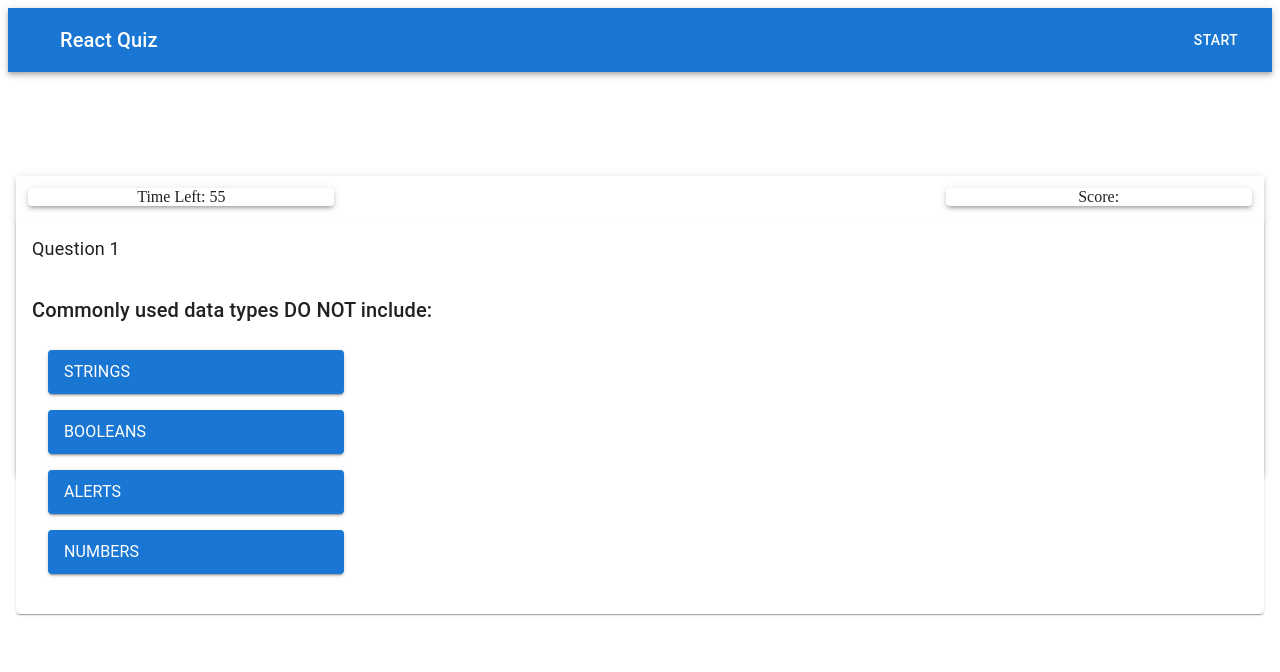
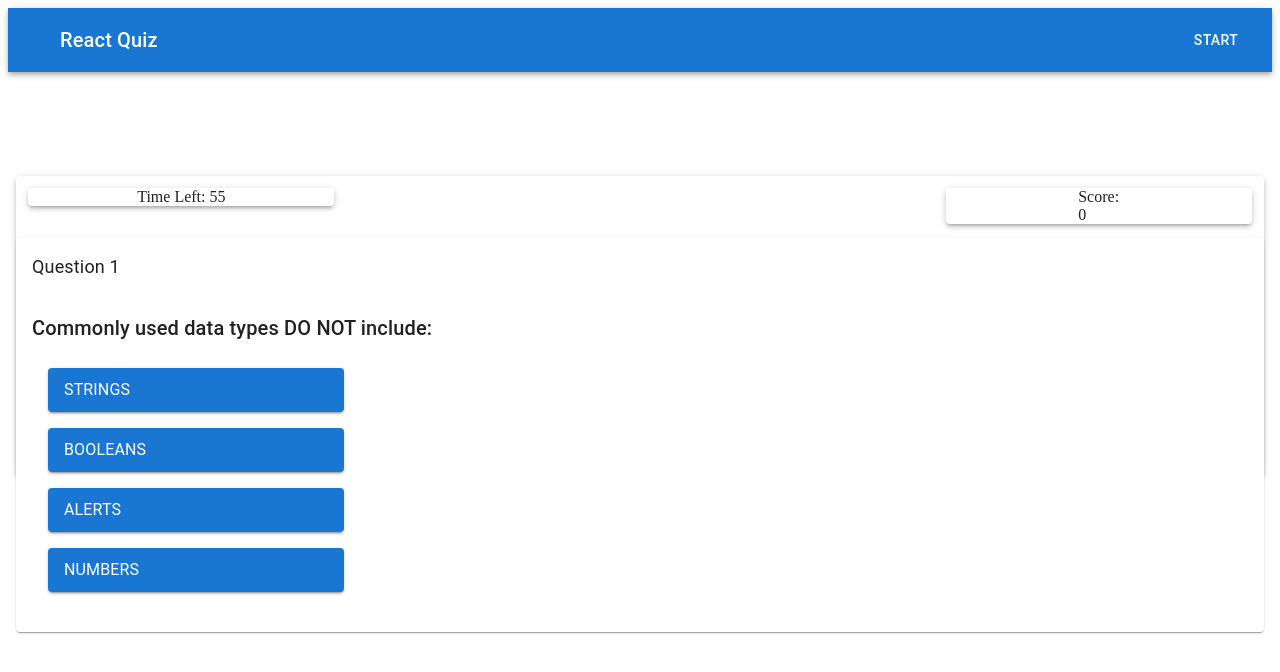
Before and after one commit to Clyderitchie/quiz, a React (Vite) app in the folder reactQuiz/: page / in a window 1280 px wide. Shown: the top 672 px of the page. Built offline with nearby package versions, Linux system fonts and the light colour scheme.

Commit message:
Score has been added

```diff
--- a/reactQuiz/src/components/questions/questions.jsx
+++ b/reactQuiz/src/components/questions/questions.jsx
@@ -5,7 +5,7 @@ import {
     ListItem, Grid, ListItemIcon, ListItemText
 } from '@mui/material'
 
-function Questions() {
+function Questions({ onCorrectAnswer }) {
 
     const [currentQuestionIndex, setCurrentQuestionIndex] = useState(0);
     const [timer, setTimer] = useState(0);
@@ -45,23 +45,18 @@ function Questions() {
 
     const currentQuestion = questions[currentQuestionIndex];
 
+
     const handleAnswerClick = (choice) => {
-
-        console.log(`Question ${currentQuestionIndex + 1} answered with: ${choice}`);
-        console.log(`Current question index before update: ${currentQuestionIndex}`);
+        if (choice === currentQuestion.answer) {
+            onCorrectAnswer();
+        }
 
         if (currentQuestionIndex < questions.length - 1) {
-            setCurrentQuestionIndex(prevIndex => {
-                const newIndex = prevIndex + 1;
-                console.log(`Updated question index: ${newIndex}`);
-                return newIndex;
-            });
+            setCurrentQuestionIndex(prevIndex => prevIndex + 1);
         } else {
             alert('Quiz completed!');
         }
-
     }
-
 
 
     useEffect(() => {
--- a/reactQuiz/src/components/quiz/quiz.jsx
+++ b/reactQuiz/src/components/quiz/quiz.jsx
@@ -1,13 +1,26 @@
-import React from "react";
+import React, { useState } from "react";
 
 import { Box, Paper, Stack, Button } from '@mui/material';
+
 import Questions from '../questions/questions';
 import Timer from "./timer";
+import Score from "./score";
+
+// TODO:
+//  Add in score that will be stored in localStorage.
+//  Ask for user name before quiz to save and store along with their score.
+//  Restyle the boxes/papers and the navBar
+//  Deploy and add to portfolio
 
 function Quiz() {
+    const [score, setScore] = useState(0);
 
     const handleEndQuiz = () => {
         console.log('Quiz ended');
+    };
+
+    const incrementScore = () => {
+        setScore(prevScore => prevScore + 1);
     };
 
     return (
@@ -33,14 +46,14 @@ function Quiz() {
 
                         <Paper elevation={3} style={{ height: '10%', position: 'relative', width: "25%", display: "flex", alignItems: "center", justifyContent: "center" }}>
                             <Box>
-                                Score:
+                                Score: <Score score={score} />
                             </Box>
                         </Paper>
                     </Box>
                     <Box display="flex" flexDirection="column" height="100%">
 
                         <Box flexGrow={1}>
-                            <Questions />
+                            <Questions onCorrectAnswer={incrementScore} />
                         </Box>
                     </Box>
                 </Paper>
--- /dev/null
+++ b/reactQuiz/src/components/quiz/score.jsx
@@ -0,0 +1,11 @@
+import React from "react";
+
+function Score({ score }) {
+    return (
+        <>
+            <div>{score}</div>
+        </>
+    );
+}
+
+export default Score;
```
